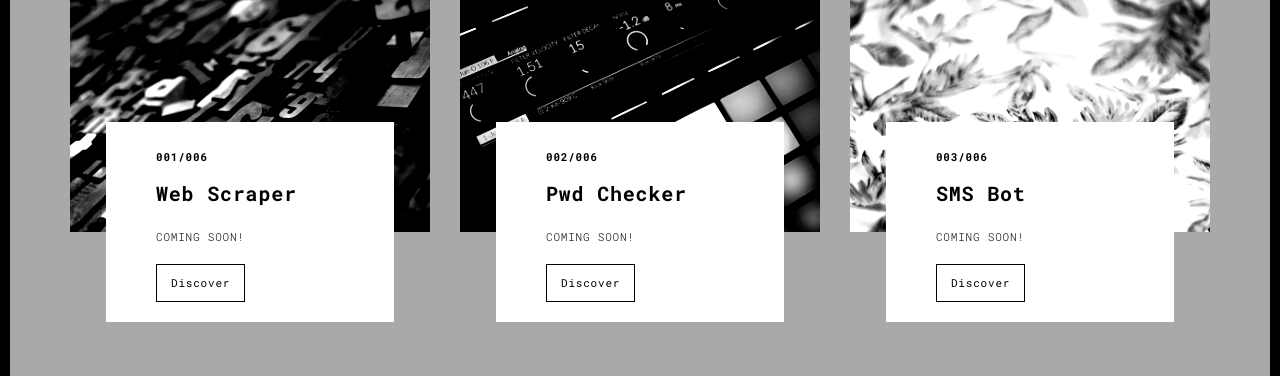
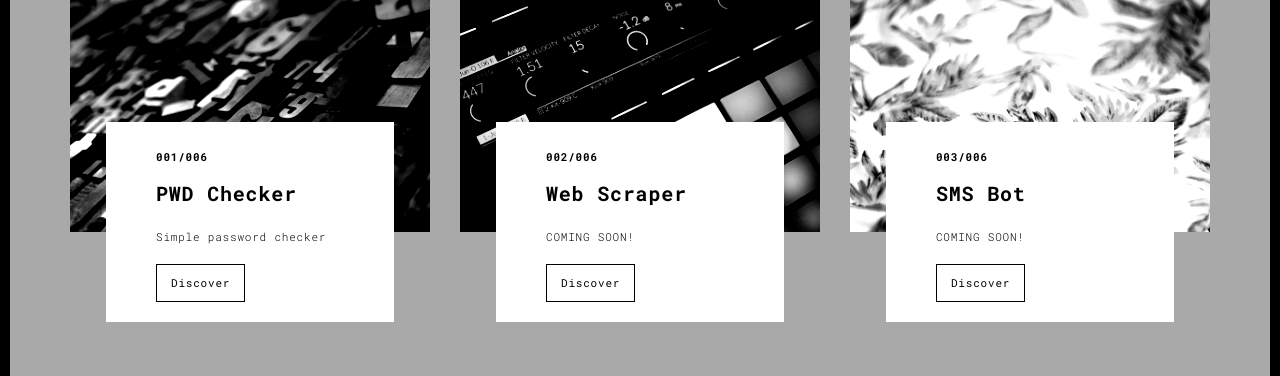
Before and after one commit to cainepavl/portfo, a Flask app: page /works.html in a window 1280 px wide. Shown: the part 293-669 px from the top of the page. Run offline with Flask 3, Linux system fonts and the light colour scheme; some libraries are stand-ins or nearby versions.

Commit message:
Update works.html

```diff
--- a/templates/works.html
+++ b/templates/works.html
@@ -74,8 +74,8 @@
                       </a>
                       <div class="card-container card-container-lg">
                         <h4>001/006</h4>
-                        <h3>Web Scraper</h3>
-                        <p>COMING SOON!</p>
+                        <h3>PWD Checker</h3>
+                        <p>Simple password checker</p>
                         <a href="./work.html" title="" class="btn btn-default">Discover</a>
                       </div>
                     </div>
@@ -85,7 +85,7 @@
                       </a>
                       <div class="card-container card-container-lg">
                         <h4>002/006</h4>
-                        <h3>Pwd Checker</h3>
+                        <h3>Web Scraper</h3>
                         <p>COMING SOON!</p>
                         <a href="./work.html" title="" class="btn btn-default">Discover</a>
                       </div>
```
